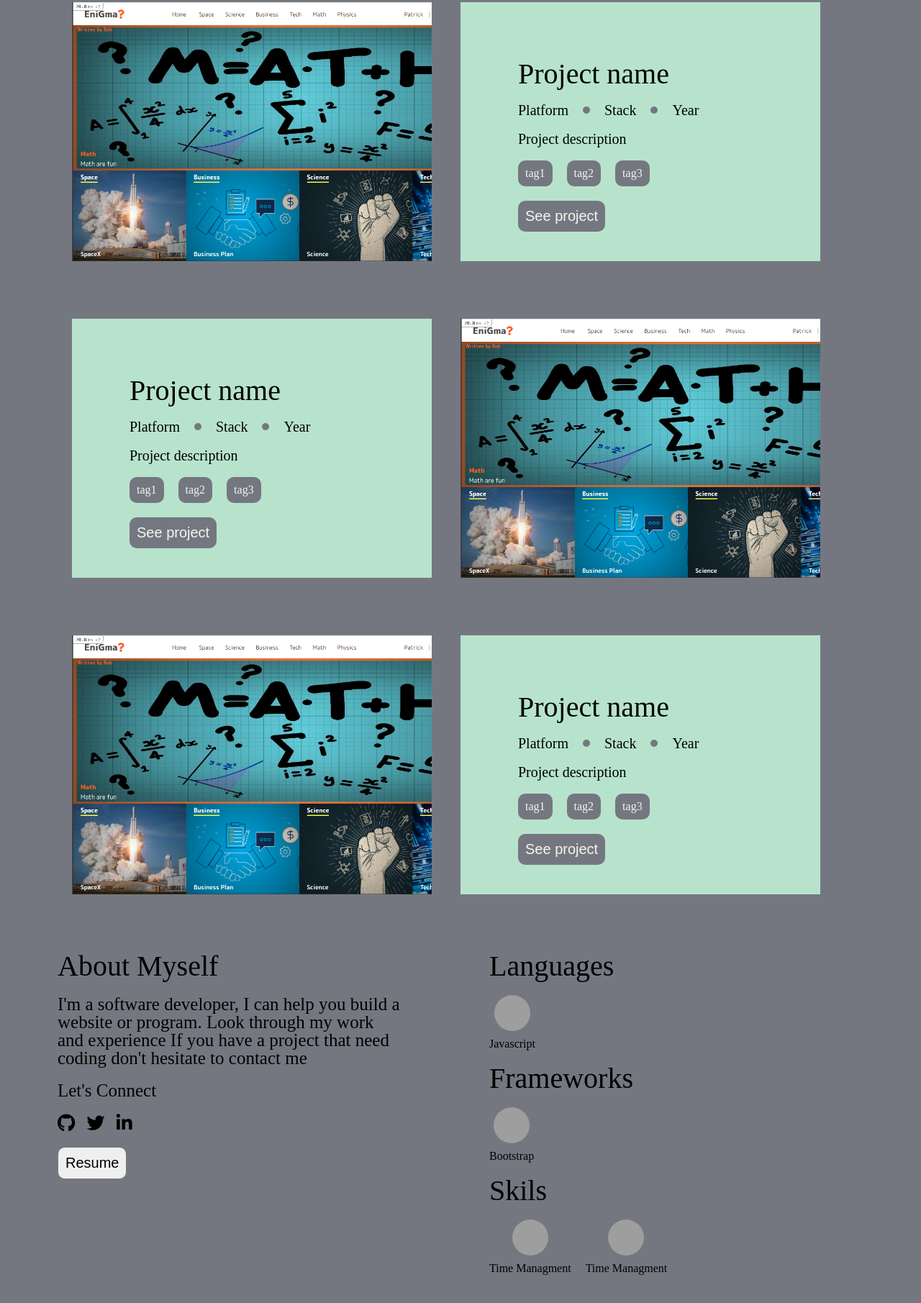
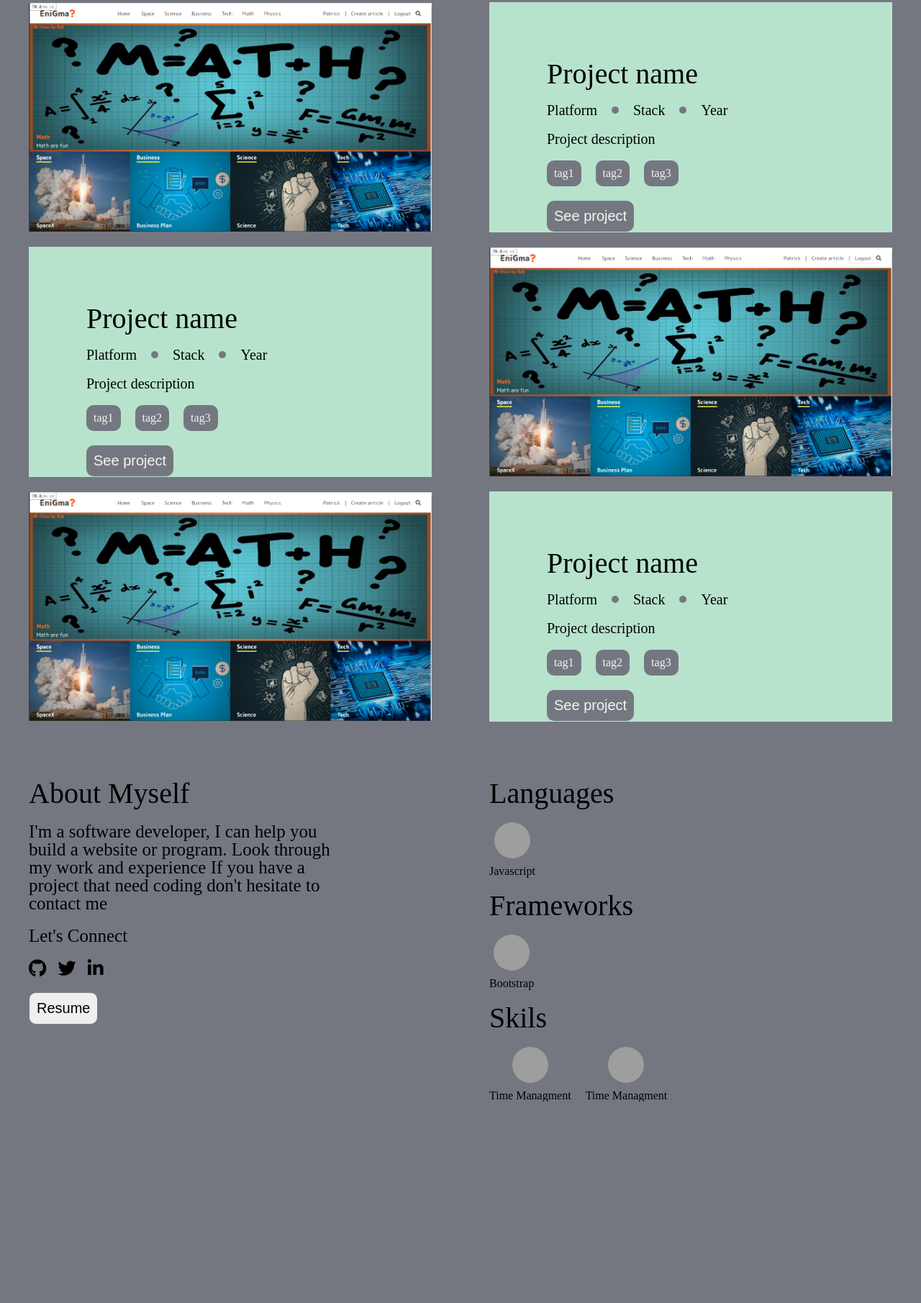
Before and after one commit to patrikis-angelos/portfolio, a plain HTML site: page index.html in a window 1280 px wide. Shown: the part 797-2608 px from the top of the page at 72% size. After the commit the page ends 2328 px from the top, so only its background shows below. Drawn offline with Linux system fonts and the light colour scheme; grey boxes are pictures that could not be loaded.

Commit message:
Fix padding in the main and footer sections

```diff
--- a/index.html
+++ b/index.html
@@ -26,8 +26,8 @@
       </nav>
     </header>
     <main>
-      <div class = "p-top-200 intro-container">
-        <div class = "center-h fit-content introduction">
+      <div class = "p-top-200 intro container center-h">
+        <div class = "center-h p-x-40">
           <p class = "x-large">Hey there!</p>
           <p class = "x-large">I'm Angelos</p>
           <p class = "medium">
@@ -42,11 +42,11 @@
           </div>
         </div>
       </div>
-      <div class = "center-h container flex">
-        <div class = "m-right-20 content bg-color-primary">
+      <div class = "container p-x-40 center-h flex space-between item">
+        <div class = "content bg-color-primary">
           <div class = "img-container flex align-center"><img class = "img" src="images/scrn.png" alt=""></div>
         </div>
-        <div class = "m-left-20 preview bg-color-secondary">
+        <div class = "preview bg-color-secondary">
           <p class = "x-large m-left-80 m-top-80">Project name</p>
           <div class = "flex align-center m-top-20">
             <p class = "regular m-left-80">Platform</p>
@@ -64,8 +64,8 @@
           <button class = "bg-color-primary color-cream tag p-10 regular m-left-80 m-top-20">See project</button>
         </div>
       </div>
-      <div class = "center-h m-top-80 container flex">
-        <div class = "m-right-20 preview bg-color-secondary">
+      <div class = "container p-x-40 center-h flex space-between item m-top-20">
+        <div class = "preview bg-color-secondary">
           <p class = "x-large m-left-80 m-top-80">Project name</p>
           <div class = "flex align-center m-top-20">
             <p class = "regular m-left-80">Platform</p>
@@ -82,15 +82,15 @@
           </div>
           <button class = "bg-color-primary color-cream tag p-10 regular m-left-80 m-top-20">See project</button>
         </div>
-        <div class = "m-left-20 content bg-color-primary">
+        <div class = "content bg-color-primary">
           <div class = "img-container flex align-center"><img class = "img" src="images/scrn.png" alt=""></div>
         </div>
       </div>
-      <div class = "center-h m-top-80 container flex">
-        <div class = "m-right-20 content bg-color-primary">
+      <div class = "container p-x-40 center-h flex space-between item m-top-20">
+        <div class = "content bg-color-primary">
           <div class = "img-container flex align-center"><img class = "img" src="images/scrn.png" alt=""></div>
         </div>
-        <div class = "m-left-20 preview bg-color-secondary">
+        <div class = "preview bg-color-secondary">
           <p class = "x-large m-left-80 m-top-80">Project name</p>
           <div class = "flex align-center m-top-20">
             <p class = "regular m-left-80">Platform</p>
@@ -108,38 +108,40 @@
           <button class = "bg-color-primary color-cream tag p-10 regular m-left-80 m-top-20">See project</button>
         </div>
       </div>
-      <div class = "intro-container flex">
-        <div class = "content">
-          <p class = "m-top-80 m-left-80 x-large">About Myself</p>
-          <p class = "medium m-left-80 m-top-20 about-me">
+    </main>
+    <footer>
+      <div class = "container p-x-40 center-h flex space-between">
+        <div class = "m-right-20 content">
+          <p class = "m-top-80 x-large">About Myself</p>
+          <p class = "medium m-top-20 about-me">
             I'm a software developer, I can help you build a website or program.
             Look through my work and experience If you have a project that need coding don't hesitate to contact me
           </p>
-          <p class = "m-left-80 m-top-20 medium">Let's Connect</p>
-          <div class = "m-left-80 m-top-20 medium">
+          <p class = "m-top-20 medium">Let's Connect</p>
+          <div class = "m-top-20 medium">
             <a href=""><i class="fab fa-github"></i></a>
             <a class = "m-left-10" href=""><i class="fab fa-twitter"></i></a>
             <a class = "m-left-10" href=""><i class="fab fa-linkedin-in"></i></a>
           </div>
-          <button class = "m-left-80 m-top-20 p-10 regular button tag">Resume</button>
+          <button class = "m-top-20 p-10 regular button tag">Resume</button>
         </div>
-        <div class = "content">
-          <p class = "m-left-80 m-top-80 x-large">Languages</p>
-          <div class = "flex m-left-80 m-top-20">
+        <div class = "m-left-20 content">
+          <p class = "m-top-80 x-large">Languages</p>
+          <div class = "flex m-top-20">
             <div class = "flex column align-center">
               <img class = "lang-icon" src="https://raw.githubusercontent.com/voodootikigod/logo.js/master/js.png" alt="">
               <p class = "m-top-10">Javascript</p>
             </div>
           </div>
-          <p class = "m-left-80 m-top-20 x-large">Frameworks</p>
-          <div class = "flex m-left-80 m-top-20">
+          <p class = "m-top-20 x-large">Frameworks</p>
+          <div class = "flex m-top-20">
             <div class = "flex column align-center">
               <img class = "lang-icon" src="https://img.icons8.com/color/452/bootstrap.png" alt="">
               <p class = "m-top-10">Bootstrap</p>
             </div>
           </div>
-          <p class = "m-left-80 m-top-20 x-large">Skils</p>
-          <div class = "flex m-left-80 m-top-20">
+          <p class = "m-top-20 x-large">Skils</p>
+          <div class = "flex m-top-20">
             <div class = "flex column align-center">
               <img class = "lang-icon" src="https://image.flaticon.com/icons/png/512/66/66167.png" alt="">
               <p class = "m-top-10">Time Managment</p>
@@ -151,6 +153,6 @@
           </div>
         </div>
       </div>
-    </main>
+    </footer>
   </body>
 </html>
--- a/sass/_mainbody.scss
+++ b/sass/_mainbody.scss
@@ -1,10 +1,13 @@
-.intro-container {
+.intro {
   height: calc(100vh - 80px);
 }
 
 .container {
-  width: calc(100% - 200px);
-  height: calc(60vh - 120px);
+  max-width: 1400px;
+}
+
+.item {
+  height: 40vh;
 }
 
 .content {
@@ -26,16 +29,12 @@
 }
 
 .img {
-  height: 100%;
+  width: 100%;
 }
 
 .img-container {
   height: 100%;
   overflow: hidden;
-}
-
-.introduction {
-  max-width: 50%;
 }
 
 .about-me {
--- a/sass/_positioning.scss
+++ b/sass/_positioning.scss
@@ -3,6 +3,7 @@ $pixels: (
   20: 20px,
   40: 40px,
   80: 80px,
+  100: 100px,
   200: 200px,
 );
 
```
Also changed, not shown: temp.html (added, +62 -0 lines), styles.css, 1 other file.
